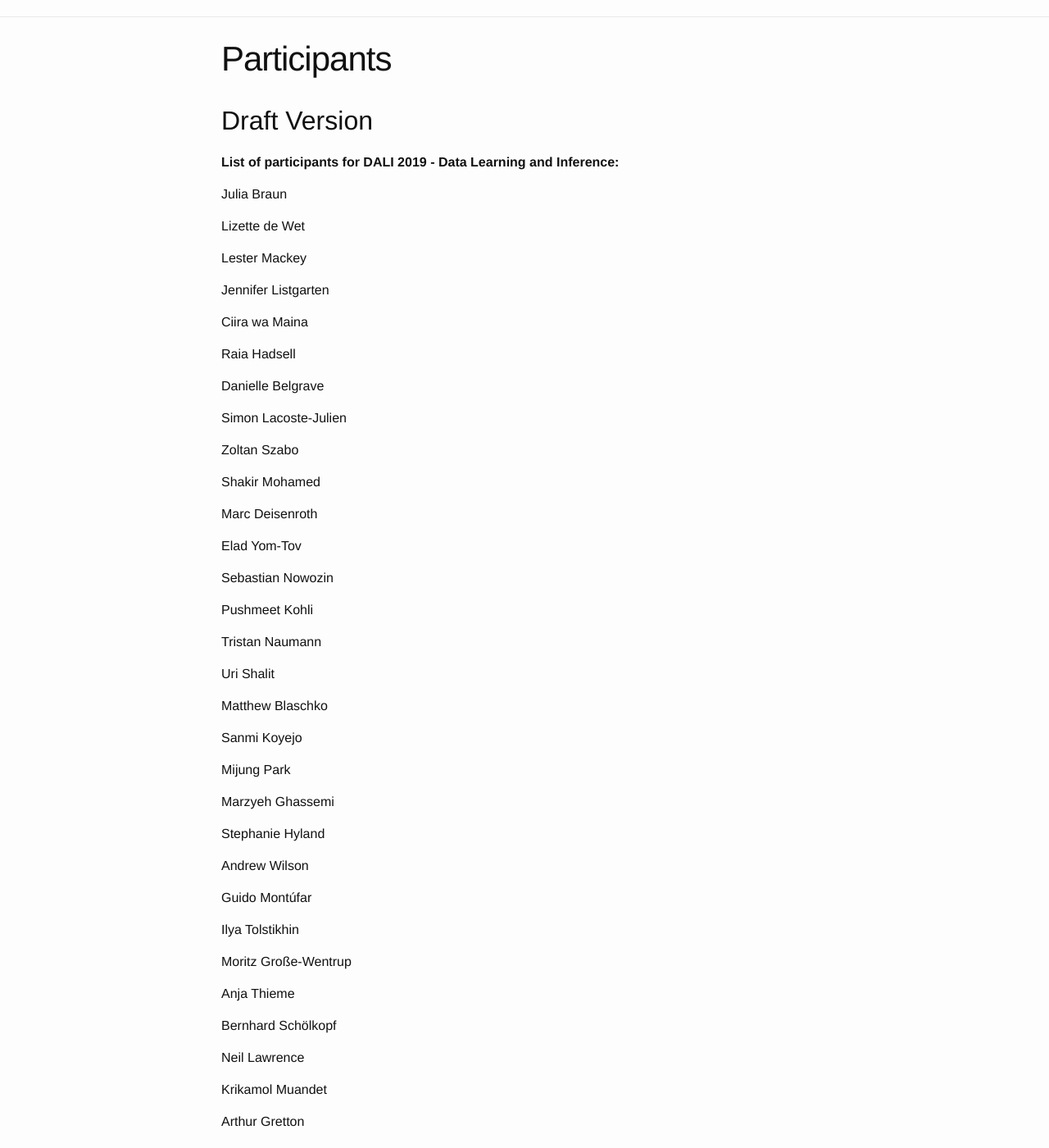
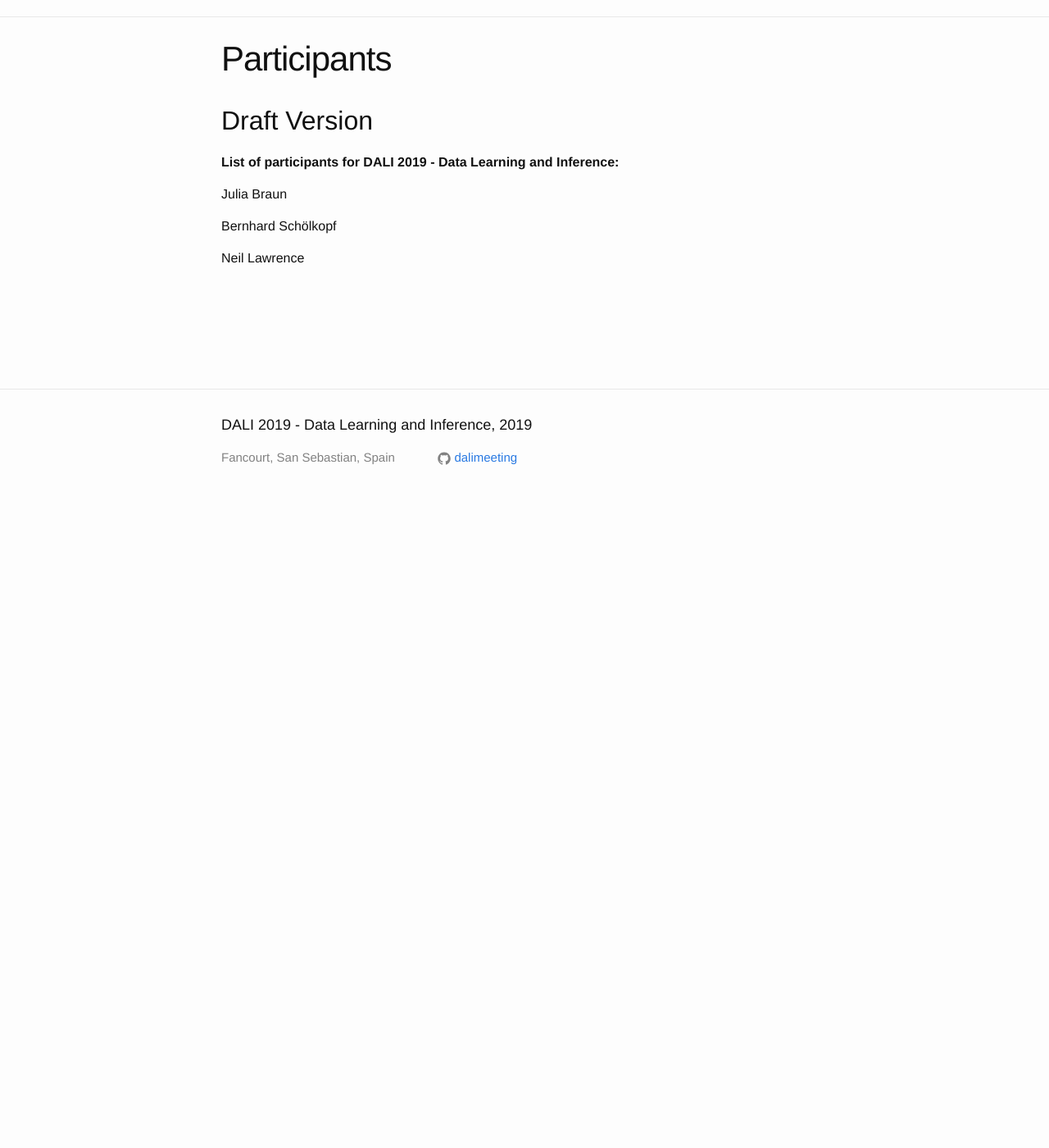
Before and after one commit to dalimeeting/dalimeeting.github.io, a Jekyll site: the page built from participants.html, in a window 1280 px wide and 1400 px high, scrolled down 443 px. Shown: the whole window at 82% size. Built offline with Jekyll 4.4.1, drawn with Linux system fonts in a browser that asks for light colours; after the commit the page ends 1073 px from its top, so only the background shows below that; some of the changed text lies outside the part shown.

Commit message:
Update participants.yml

```diff
--- a/_data/participants.yml
+++ b/_data/participants.yml
@@ -1,136 +1,6 @@
 - family: Braun
   given: Julia
-- family: de Wet
-  given: Lizette
-- family: Mackey
-  given: Lester
-- family: Listgarten
-  given: Jennifer
-- family: wa Maina
-  given: Ciira
-- family: Hadsell
-  given: Raia
-- family: Belgrave
-  given: Danielle
-- family: Lacoste-Julien
-  given: Simon
-- family: Szabo
-  given: Zoltan
-- family: Mohamed
-  given: Shakir
-- family: Deisenroth
-  given: Marc
-- family: Yom-Tov
-  given: Elad
-- family: Nowozin
-  given: Sebastian
-- family: Kohli
-  given: Pushmeet
-- family: Naumann
-  given: Tristan
-- family: Shalit
-  given: Uri
-- family: Blaschko
-  given: Matthew
-- family: Koyejo
-  given: Sanmi
-- family: Park
-  given: Mijung
-- family: Ghassemi
-  given: Marzyeh
-- family: Hyland
-  given: Stephanie
-- family: Wilson
-  given: Andrew
-- family: Montúfar
-  given: Guido
-- family: Tolstikhin
-  given: Ilya
-- family: Große-Wentrup
-  given: Moritz
-- family: Thieme
-  given: Anja
 - family: Schölkopf
   given: Bernhard
 - family: Lawrence
   given: Neil
-- family: Muandet
-  given: Krikamol
-- family: Gretton
-  given: Arthur
-- family: Hoffmann
-  given: McElory
-- family: Herbst
-  given: Ben
-- family: Marivate
-  given: Vukosi
-- family: Dvijotham
-  given: Krishnamurthy
-- family: Forde
-  given: Jessica
-- family: Huszar
-  given: Ferenc
-- family: Kolter
-  given: Zico
-- family: Ramamoorthy
-  given: Subramanian
-- family: Kroon
-  given: Steve
-- family: Haarnoja
-  given: Tuomas
-- family: Rosman
-  given: Benjamin
-- family: Lipton
-  given: Zachary Case
-- family: Kaski
-  given: Samuel
-- family: Theis
-  given: Lucas
-- family: Heess
-  given: Nicolas
-- family: Ruttkamp-Bloem
-  given: Emma
-- family: Gehr
-  given: Timon
-- family: Sriperumbudur
-  given: Bharath
-- family: Anandkumar
-  given: Anima
-- family: Kapoor
-  given: Ashish
-- family: Abernethy
-  given: Jacob
-- family: Sabato
-  given: Sivan
-- family: Trask
-  given: Andrew
-- family: Muecke
-  given: Nicole
-- family: Recht
-  given: Benjamin
-- family: Gu
-  given: Shane
-- family: Agrawal
-  given: Pulkit
-- family: Calandra
-  given: Roberto
-- family: Schuld
-  given: Maria
-- family: Rosaco
-  given: Lorenzo
-- family: Meier
-  given: Franziska
-- family: Cisse
-  given: Moustapha
-- family: Saria
-  given: Suchi
-- family: Pedregosa
-  given: Fabian
-- family: Peters
-  given: Jan
-- family: Hanneke
-  given: Steve
-- family: Liang
-  given: Tengyuan
-- family: Kpotufe
-  given: Samory
```
